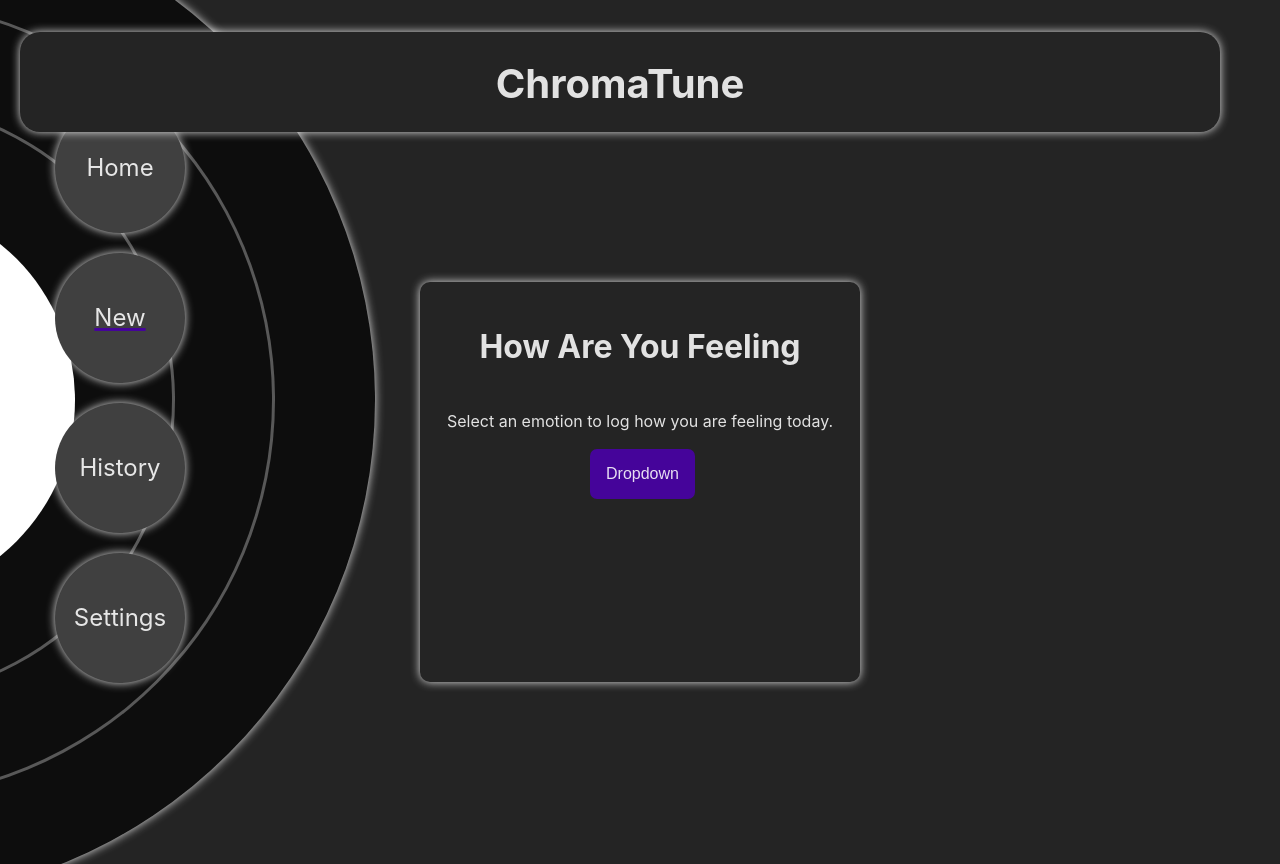
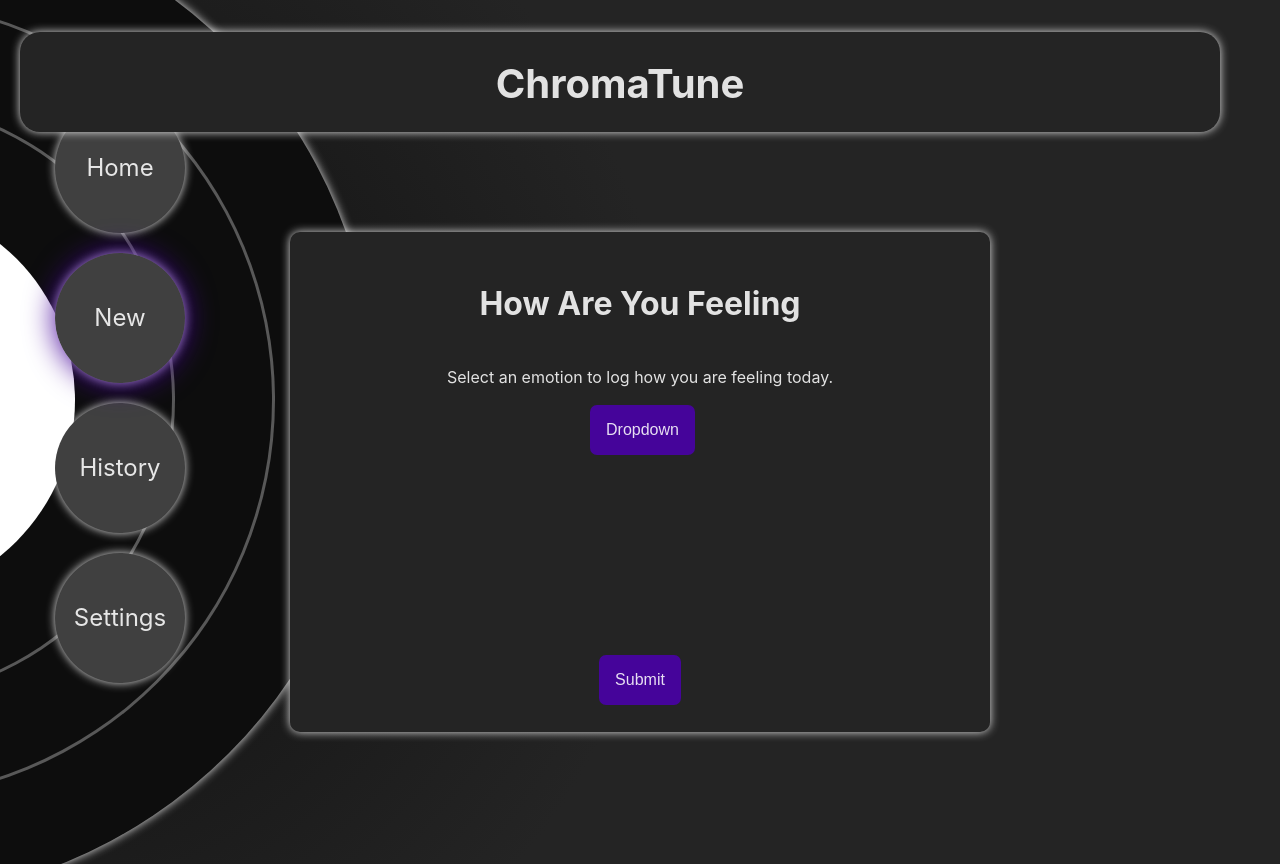
Before and after one commit to JoeyVedder/ChromaTune, a React (Vite) app: page /New in a window 1280 px wide. Built offline with nearby package versions, Linux system fonts and the light colour scheme.

Commit message:
More CSS updates to New Page

```diff
--- a/client/src/App.css
+++ b/client/src/App.css
@@ -1,4 +1,5 @@
 #root {
+  min-width: 1000px;
   max-width: 1400px;
   margin: 0px 150px 0 150px;
   padding: 2rem;
--- a/client/src/Components/Nav/Nav.css
+++ b/client/src/Components/Nav/Nav.css
@@ -21,6 +21,7 @@
     height: 1000px;
     background-color: var(--record);
     box-shadow: var(--shadow);
+    z-index: -1;
 }
 
 .navRecordLine1 {
@@ -92,10 +93,8 @@
 }
 
 .navItemDefault:hover, .navItemNew:hover, .navItemHistory:hover, .navItemSettings:hover, .activeLink:hover {
-    box-shadow: 0 0 10px rgba(255, 255, 255, 1);
-    text-decoration: underline;
-    text-decoration-thickness: 2px;
-    text-decoration-color: var(--purple);
+    box-shadow: 0 0 30px var(--purple);
+    text-decoration: none;
 }
 
 .activeLink {
@@ -106,7 +105,6 @@
     width: 130px;
     border-radius: 50%;
     color: var(--white-text);
-    text-decoration: underline;
-    text-decoration-thickness: 3px;
-    text-decoration-color: var(--purple);
+    box-shadow: 0 0 30px var(--purple);
+    text-decoration: none;
 }
--- a/client/src/Pages/Default/Default.css
+++ b/client/src/Pages/Default/Default.css
@@ -11,7 +11,8 @@
     display: flex;
     flex-direction: column;
     text-align: center;
-    height: 400px;
+    height: auto;
+    max-height: 500px;
     width: auto;
     margin-top: 50px;
     margin-bottom: 50px;
@@ -23,17 +24,21 @@
     color: rgba(255, 255, 255, 0.87);
     line-height: 1.5;
     box-shadow: var(--shadow);
+    z-index: 1;
 }
 
 .defaultCardText {
     display: flex;
     flex-direction: column;
     text-align: center;
-    height: 200px;
+    height: auto;
+    min-height: 300px;
     margin: 0px 40px 0px 40px;
     padding: 20px;
     border-radius: 10px;
     background-color: var(--background);
+    text-wrap: balance;
+    font-size: 1.5em;
     color: rgba(255, 255, 255, 0.87);
     line-height: 1.5;
     box-shadow: 0 0 10px #353B3C;
--- a/client/src/Pages/New/New.css
+++ b/client/src/Pages/New/New.css
@@ -11,8 +11,10 @@
     display: flex;
     flex-direction: column;
     text-align: center;
-    height: 400px;
-    width: auto;
+    justify-content: center;
+    align-items: center;
+    height: 500px;
+    width: 700px;
     margin-top: 50px;
     margin-bottom: 50px;
     margin-left: 50px;
@@ -23,13 +25,13 @@
     color: rgba(255, 255, 255, 0.87);
     line-height: 1.5;
     box-shadow: var(--shadow);
+    z-index: 1;
 }
 
-.newDropdown {
+.newForm {
     position: relative;
     display: inline-block;
     width: 100px;
-    margin: 0px 150px 0px 150px;
 }
 
 .newDropBtn {
@@ -48,6 +50,7 @@
     min-width: 104.94px;
     box-shadow: 0px 8px 16px 0px rgba(0,0,0,0.2);
     z-index: 1;
+    border-radius: 7px;
 }
 
 .newDropContent a {
@@ -69,3 +72,13 @@
 .newDropdown:hover .newDropBtn {
     background-color: #5c1cb0;
 }
+
+.newSubmit {
+    background-color: var(--purple);
+    color: var(--white-text);
+    padding: 16px;
+    font-size: 16px;
+    border: none;
+    border-radius: 7px;
+    margin-top: 200px;
+}
--- a/client/src/Pages/New/New.tsx
+++ b/client/src/Pages/New/New.tsx
@@ -1,24 +1,53 @@
+import React, { useState } from "react";
 import "./New.css";
 
-const New = () => {
+const New: React.FC = () => {
+  const [selectedEmotion, setSelectedEmotion] = useState<string>("");
+
+  const handleSubmit = (e: React.FormEvent<HTMLFormElement>) => {
+    e.preventDefault();
+    if (selectedEmotion) {
+      window.location.href = selectedEmotion;
+    }
+  };
+
   return (
     <div className="newContent">
       <div className="newCard">
         <h1 className="newHeader">How Are You Feeling</h1>
-                <p>
-                    Select an emotion to log how you are feeling today.
-                </p>
+        <p>Select an emotion to log how you are feeling today.</p>
+        <form className="newForm" onSubmit={handleSubmit}>
           <div className="newDropdown">
-                    <button className="newDropBtn">Dropdown</button>
+          <button
+            type="button"
+            className="newDropBtn"
+            onClick={() => setSelectedEmotion("")}
+          >
+            Dropdown
+          </button>
           <div className="newDropContent">
-                        <a href="optionHappy">Happy</a>
-                        <a href="optionSad">Sad</a>
-                        <a href="optionAngry">Angry</a>
+            <a href="#" onClick={() => setSelectedEmotion("optionHappy")}>
+              Happy
+            </a>
+            <a href="#" onClick={() => setSelectedEmotion("optionSad")}>
+              Sad
+            </a>
+            <a href="#" onClick={() => setSelectedEmotion("optionAngry")}>
+              Angry
+            </a>
+            <a href="#" onClick={() => setSelectedEmotion("optionEnergetic")}>
+              Energetic
+            </a>
+            <a href="#" onClick={() => setSelectedEmotion("optionTired")}>
+              Tired
+            </a>
           </div>
           </div>
+          <input type="submit" value="Submit" className="newSubmit" />
+        </form>
       </div>
     </div>
-    )
-}
+  );
+};
 
 export default New;
--- a/client/src/index.css
+++ b/client/src/index.css
@@ -15,11 +15,13 @@
   scrollbar-color: var(--white-text) var(--background);
 }
 
-html, body {
+body {
   margin: 0;
   overflow-x: hidden;
   min-height: 100vh;
-  min-width: 320px;
+  min-width: 100vh;
   place-items: center;
   background-color: var(--background);
+  background-image: radial-gradient(circle at 0% 50%, var(--record), var(--background), var(--background));
+  background-repeat: no-repeat;
 }
```
Lines whose indentation alone changed are shown as unchanged.
